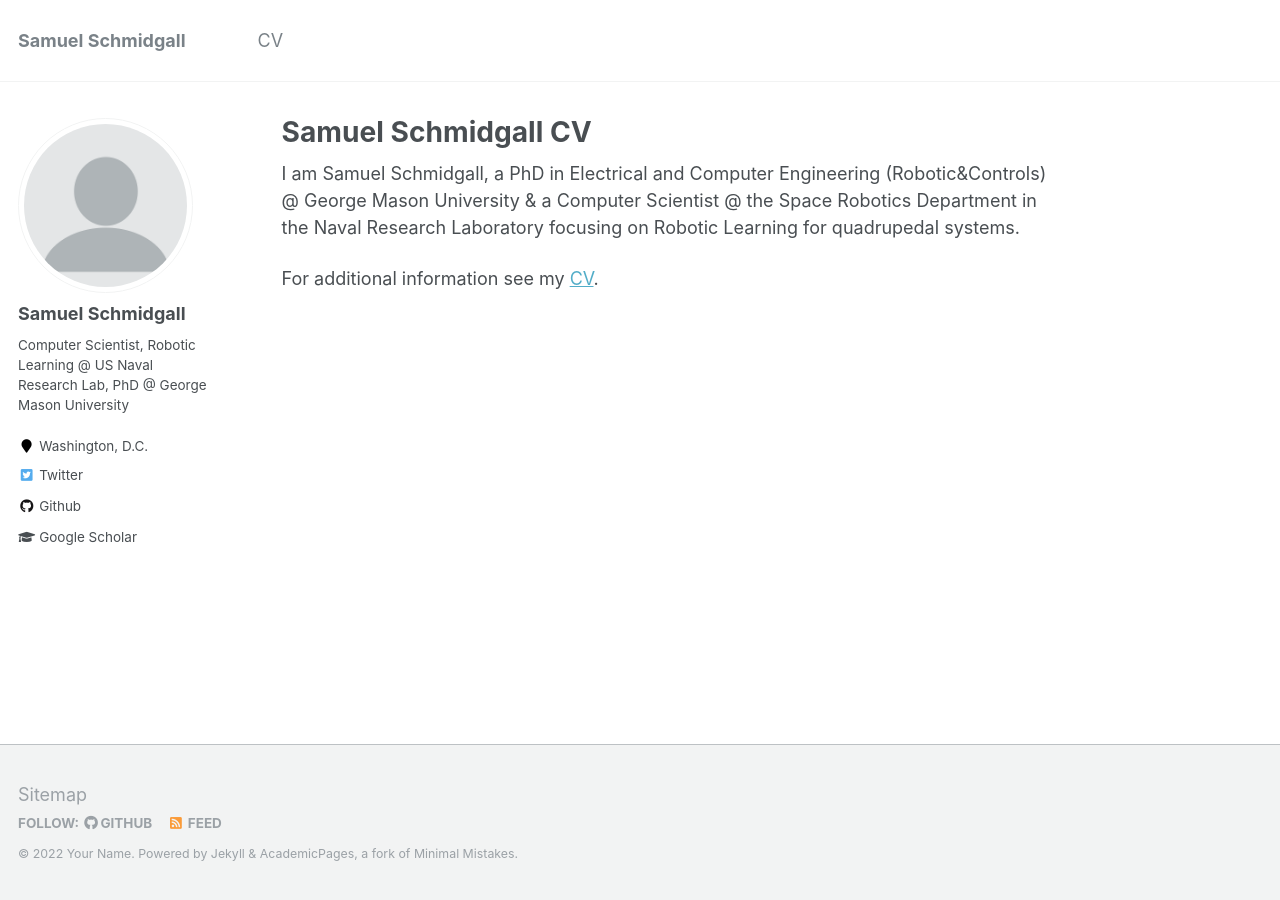
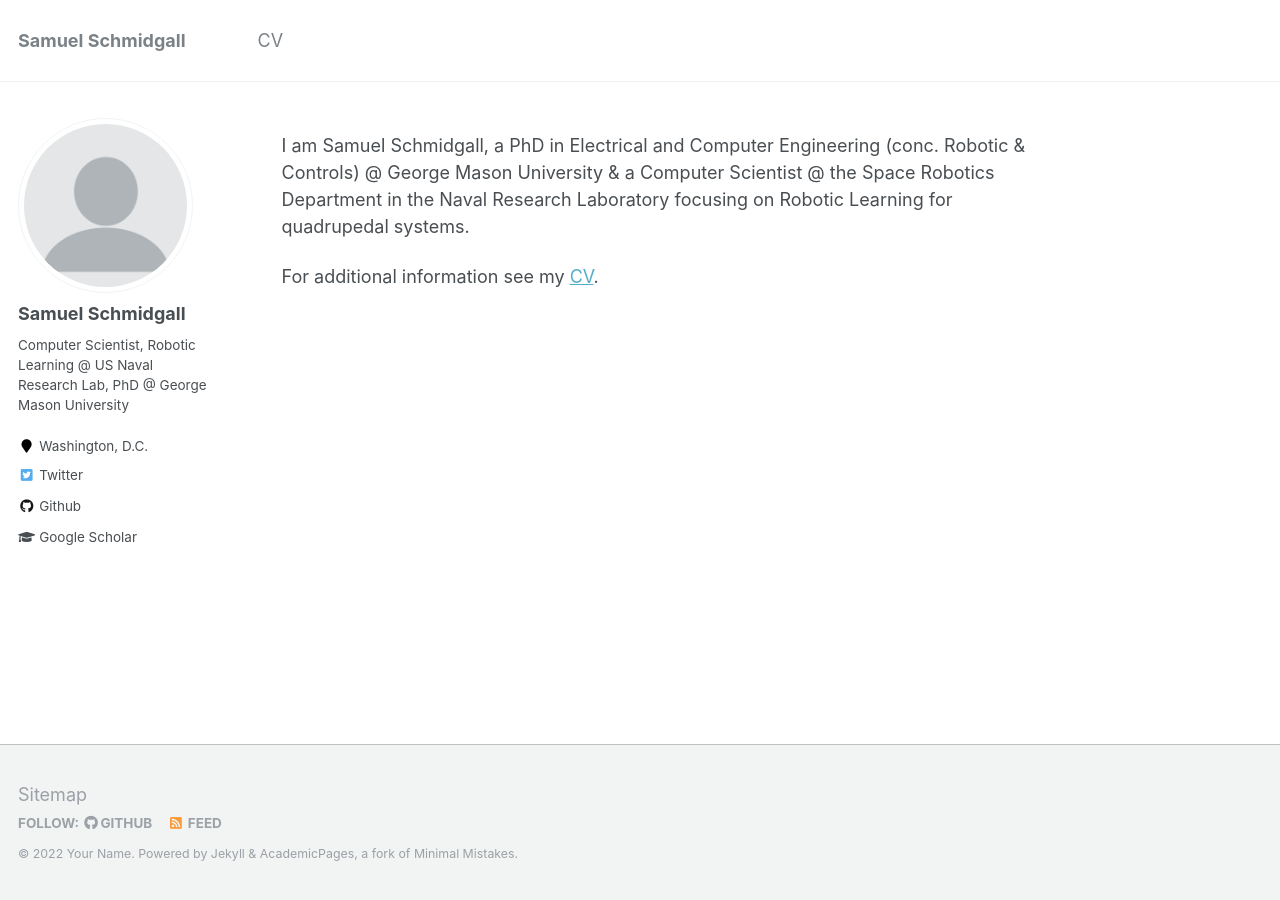
Before and after one commit to SamuelSchmidgall/SamuelSchmidgall.github.io, a Jekyll site: the page built from _pages/about.md, in a window 1280 px wide. Built offline with Jekyll 4.4.1, drawn with Linux system fonts in a browser that asks for light colours.

Commit message:
cv update, spacing

```diff
--- a/_pages/about.md
+++ b/_pages/about.md
@@ -1,6 +1,6 @@
 ---
 permalink: /
-title: "Samuel Schmidgall CV"
+title: ""
 excerpt: "About me"
 author_profile: true
 redirect_from:
@@ -9,7 +9,7 @@ redirect_from:
 ---
 
 I am Samuel Schmidgall, a PhD in Electrical and Computer
-Engineering (Robotic&Controls) @ George Mason University & a
+Engineering (conc. Robotic & Controls) @ George Mason University & a
 Computer Scientist @
 the Space Robotics Department in the Naval Research Laboratory focusing on
 Robotic Learning for quadrupedal systems.
```
Also changed, not shown: 1 other file.
